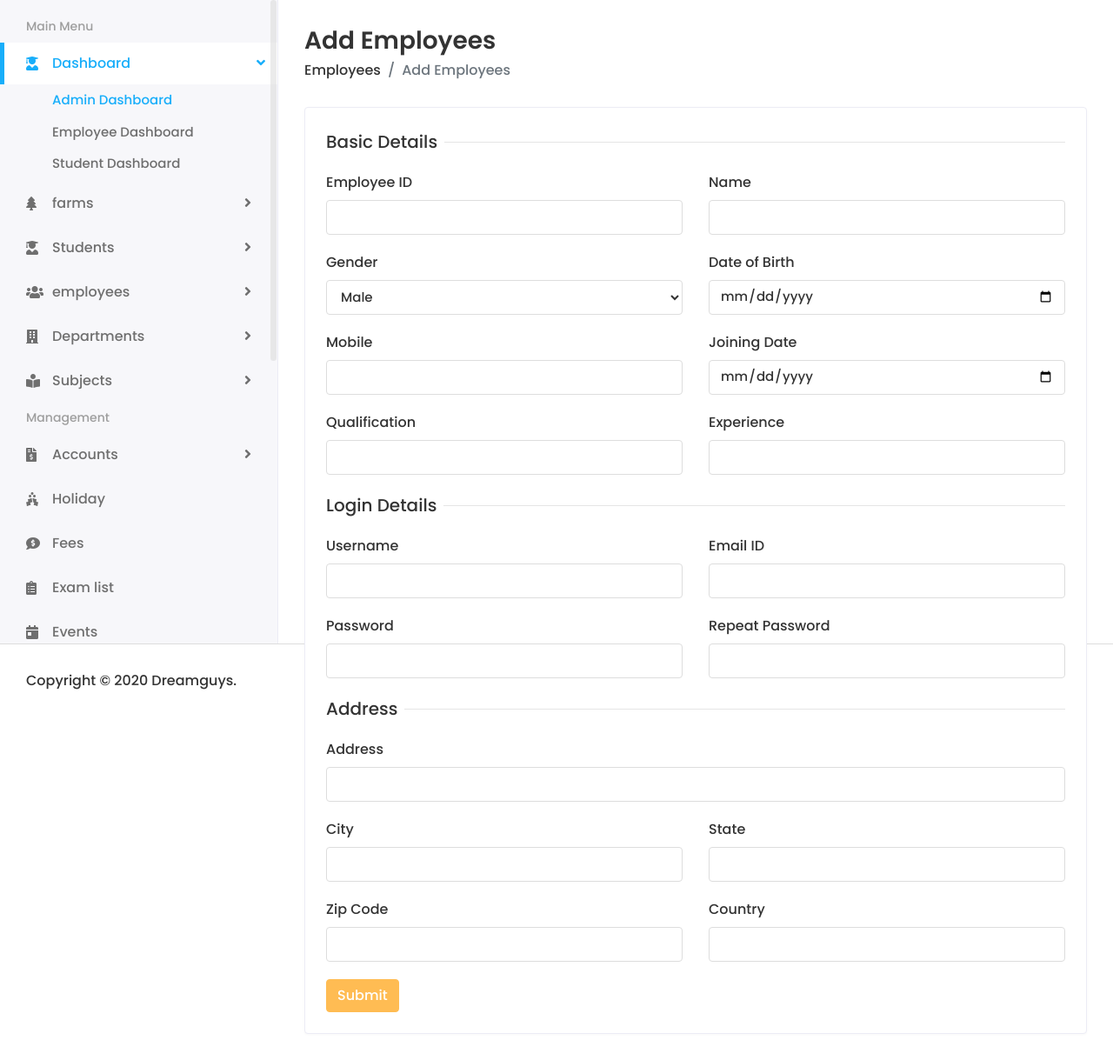
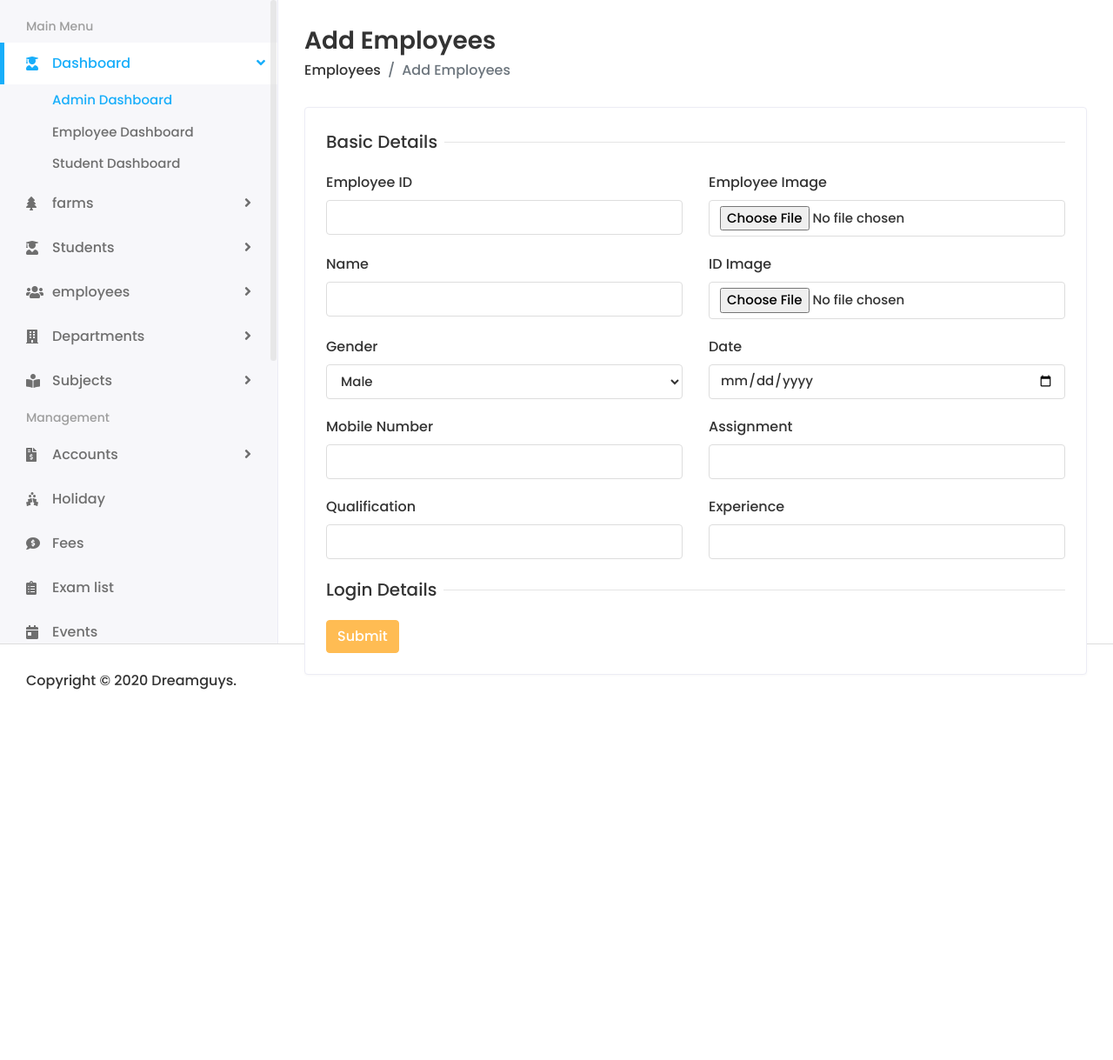
Before and after one commit to Dhe-Reigner/Dhe-Reigner-Media-ministry-website-with-Django, a Django app: page /DASHBOARD/add-employee/ in a window 1280 px wide. Shown: the part 60-1279 px from the top of the page at 87% size. After the commit the page ends 853 px from the top, so only its background shows below. Run offline with Django 5.2, Linux system fonts and the light colour scheme; some libraries are stand-ins or nearby versions.

Commit message:
Additional commits

```diff
--- a/DASHBOARD/forms.py
+++ b/DASHBOARD/forms.py
@@ -1 +1,27 @@
 from django import forms
+from .models import Employee
+
+class EmployeeForm(forms.ModelForm):
+    class Meta:
+        model = Employee
+        fields =  ('id_number','employee_image','name','id_image','gender','date','mobile_number','assignment')
+        labels = {
+            'id_number':'id_number',
+            'employee_image':'',
+            'name':'name',
+            'id_image':'',
+            'gender':'gender',
+            'date':'date',
+            'mobile_number':'mobile_number',
+            'assignment':'assignment'
+        }
+        widgets = {
+            'id_number':forms.NumberInput(attrs={'class':'form-control'}),
+            'employee_image':forms.FileInput(attrs={'class':'form-control'}),
+            'name':forms.TextInput(attrs={'class':'form-control'}),
+            'id_image':forms.FileInput(attrs={'class':'form-control'}),
+            'gender':forms.TextInput(attrs={'class':'form-control'}),
+            'date':forms.DateInput(attrs={'class':'form-control'}),
+            'mobile_number':forms.NumberInput(attrs={'class':'form-control'}),
+            'assignment':forms.TextInput(attrs={'class':'form-control'})
+        }
--- a/DASHBOARD/models.py
+++ b/DASHBOARD/models.py
@@ -6,9 +6,9 @@ import datetime
 # Create your models here.
 class Employee(models.Model):
     id_number = models.IntegerField(primary_key=True)
-    employee_image = models.ImageField(upload_to='Employee_images/')
+    employee_image = models.ImageField(upload_to='Employee_images/',null=True,blank=True)
     name = models.CharField(max_length=100)
-    id_image = models.ImageField(upload_to='ID_images')
+    id_image = models.ImageField(upload_to='ID_images',null=True,blank=True)
     gender = models.CharField(max_length=10,choices=[('Male','Male'),('Female','Female')],null=True,blank=True)
     date = models.DateField(default=datetime.datetime.today)
     mobile_number = models.CharField(max_length=100)
--- a/DASHBOARD/templates/DASHBOARD/base.html
+++ b/DASHBOARD/templates/DASHBOARD/base.html
@@ -148,7 +148,9 @@
                         <a href="#"><i class="fas fa-tree"></i> <span> farms</span> <span class="menu-arrow"></span></a>
                         <ul>
                            <li><a href="{% url 'FARMS/farms' %}">farm List</a></li>
-                           <li><a href="{% url 'FARMS/farm-details' %}">farm View</a></li>
+                           {% for farm in farm_details %}
+                           <li><a href="{% url 'FARMS/farm-details' farm_details.farm_number %}">farm View</a></li>
+                           {% endfor %}
                            <li><a href="add-farm.html">farm Add</a></li>
                            <li><a href="edit-farm.html">farm Edit</a></li>
                         </ul>
--- a/DASHBOARD/templates/EMPLOYEES/add-employee.html
+++ b/DASHBOARD/templates/EMPLOYEES/add-employee.html
@@ -23,7 +23,8 @@
 <div class="col-sm-12">
 <div class="card">
 <div class="card-body">
-<form>
+<form action="{% url 'EMPLOYEES/employee' %}" method="POST" enctype="multipart/form-data">
+    {% csrf_token %}
 <div class="row">
 <div class="col-12">
 <h5 class="form-title"><span>Basic Details</span></h5>
@@ -31,19 +32,31 @@
 <div class="col-12 col-sm-6">
 <div class="form-group">
 <label>Employee ID</label>
-<input type="text" class="form-control">
+        <input type="text" class="form-control" name="id_number">
 </div>
 </div>
 <div class="col-12 col-sm-6">
+    <div class="form-group">
+    <label>Employee Image</label>
+    <input type="file" class="form-control" name="employee_image" accept="image/*">
+    </div>
+    </div>
+<div class="col-12 col-sm-6">
 <div class="form-group">
 <label>Name</label>
-<input type="text" class="form-control">
+<input type="text" class="form-control" name="name">
 </div>
 </div>
 <div class="col-12 col-sm-6">
+    <div class="form-group">
+    <label>ID Image</label>
+    <input type="file" class="form-control" name="id_image" accept="image/*">
+    </div>
+    </div>
+<div class="col-12 col-sm-6">
 <div class="form-group">
 <label>Gender</label>
-<select class="form-control">
+<select class="form-control" name="gender">
 <option>Male</option>
 <option>Female</option>
 <option>Others</option>
@@ -52,93 +65,36 @@
 </div>
 <div class="col-12 col-sm-6">
 <div class="form-group">
-<label>Date of Birth</label>
-<input type="date" class="form-control">
+<label>Date</label>
+<input type="date" class="form-control" name="date">
 </div>
 </div>
 <div class="col-12 col-sm-6">
 <div class="form-group">
-<label>Mobile</label>
-<input type="text" class="form-control">
+<label>Mobile Number</label>
+<input type="text" class="form-control" name="mobile_number">
 </div>
 </div>
 <div class="col-12 col-sm-6">
 <div class="form-group">
-<label>Joining Date</label>
-<input type="date" class="form-control">
+<label>Assignment</label>
+<input type="text" class="form-control" name="assignment">
 </div>
 </div>
 <div class="col-12 col-sm-6">
 <div class="form-group">
 <label>Qualification</label>
-<input class="form-control" type="text">
+<input class="form-control" type="text" name="qualification">
 </div>
 </div>
 <div class="col-12 col-sm-6">
 <div class="form-group">
 <label>Experience</label>
-<input class="form-control" type="text">
+<input class="form-control" type="text" name="experience">
 </div>
 </div>
 <div class="col-12">
 <h5 class="form-title"><span>Login Details</span></h5>
-</div>
-<div class="col-12 col-sm-6">
-<div class="form-group">
-<label>Username</label>
-<input type="text" class="form-control">
-</div>
-</div>
-<div class="col-12 col-sm-6">
-<div class="form-group">
-<label>Email ID</label>
-<input type="email" class="form-control">
-</div>
-</div>
-<div class="col-12 col-sm-6">
-<div class="form-group">
-<label>Password</label>
-<input type="text" class="form-control">
-</div>
-</div>
-<div class="col-12 col-sm-6">
-<div class="form-group">
-<label>Repeat Password</label>
-<input type="text" class="form-control">
-</div>
-</div>
-<div class="col-12">
-<h5 class="form-title"><span>Address</span></h5>
-</div>
-<div class="col-12">
-<div class="form-group">
-<label>Address</label>
-<input type="text" class="form-control">
-</div>
-</div>
-<div class="col-12 col-sm-6">
-<div class="form-group">
-<label>City</label>
-<input type="text" class="form-control">
-</div>
-</div>
-<div class="col-12 col-sm-6">
-<div class="form-group">
-<label>State</label>
-<input type="text" class="form-control">
-</div>
-</div>
-<div class="col-12 col-sm-6">
-<div class="form-group">
-<label>Zip Code</label>
-<input type="text" class="form-control">
-</div>
-</div>
-<div class="col-12 col-sm-6">
-<div class="form-group">
-<label>Country</label>
-<input type="text" class="form-control">
-</div>
 </div>
 <div class="col-12">
 <button type="submit" class="btn btn-primary">Submit</button>
--- a/DASHBOARD/templates/FARMS/farms.html
+++ b/DASHBOARD/templates/FARMS/farms.html
@@ -19,7 +19,7 @@
 </div>
 <div class="card-body">
 <p class="card-text">{{ farm.description }} </p>
-<a class="btn btn-primary" href="#">More Details</a>
+<a class="btn btn-primary" href="{% url 'FARMS/farm-details' farm.farm_number %}">More Details</a>
 </div>
 </div>
 {% endfor %}
--- a/DASHBOARD/urls.py
+++ b/DASHBOARD/urls.py
@@ -11,4 +11,5 @@ urlpatterns = [
     path('departments/',views.departments,name='DEPARTMENTS/departments'),
     path('farms/',views.farms,name='FARMS/farms'),
     path('farm-details/<int:farm_number>',views.farm_details,name='FARMS/farm-details'),
+    path('edit-farm/',views.edit_farm,name='FARMS/edit-farm')
 ]
--- a/DASHBOARD/views.py
+++ b/DASHBOARD/views.py
@@ -1,5 +1,6 @@
 from django.shortcuts import render,get_object_or_404
 from . models import Employee,Farm
+from .forms import EmployeeForm
 
 # Create your views here.
 def index(request):
@@ -24,7 +25,38 @@ def employee_details(request,id_number):
     })
 
 def add_employee(request):
-    return render(request,'EMPLOYEES/add-employee.html')
+    if request.method == 'POST':
+        form = EmployeeForm(request.POST,request.FILES)
+        if form.is_valid():
+            new_id_number = form.cleaned_data['id_number']
+            new_employee_image = form.cleaned_data['employee_image']
+            new_name = form.cleaned_data['name']
+            new_id_image = form.cleaned_data['id_image']
+            new_gender = form.cleaned_data['gender']
+            new_date = form.cleaned_data['date']
+            new_mobile_number = form.cleaned_data['mobile_number']
+            new_assignment = form.cleaned_data['assignment']
+
+            new_employee = Employee(
+                id_number = new_id_number,
+                employee_image = new_employee_image,
+                name = new_name,
+                id_image =new_id_image,
+                gender = new_gender,
+                date = new_date,
+                mobile_number = new_mobile_number,
+                assignment = new_assignment
+            )
+            new_employee.save()
+            return render(request,'EMPLOYEES/employee.html',{
+                'form':EmployeeForm(),
+                'success':True
+            })
+    else:
+        form = EmployeeForm()
+        return render(request,'EMPLOYEES/add-employee.html',{
+            'form':EmployeeForm()
+        })
 
 def edit_employee(request):
     return render(request,'EMPLOYEES/edit-employee.html')
@@ -38,5 +70,11 @@ def farms(request):
         'farms':farms
     })
 
-def farm_details(request):
-    return render(request,'FARMS/farm-details.html')
+def farm_details(request,farm_number):
+    farm_details = get_object_or_404(Farm,farm_number=farm_number)
+    return render(request,'FARMS/farm-details.html',{
+        'farm_details':farm_details
+    })
+
+def edit_farm(request):
+    return render(request,'FARMs/edit-farm.html')
--- a/Website/settings.py
+++ b/Website/settings.py
@@ -110,11 +110,11 @@ USE_TZ = True
 # https://docs.djangoproject.com/en/5.2/howto/static-files/
 
 STATIC_URL = 'static/'
-STATICFILES_URL = ['static']
+STATICFILES_URL = ['static/']
 
 
 MEDIA_URL ='/media/'
-MEDIA_ROOT = os.path.join(BASE_DIR,'media')
+MEDIA_ROOT = os.path.join(BASE_DIR,'media/')
 
 
 # STATICFILES_FINDERS = [
```
Also changed, not shown: DASHBOARD/templates/FARMS/farm-details.html (+10 -17 lines), DASHBOARD/migrations/0005_alter_employee_employee_image_and_more.py (added), DASHBOARD/templates/FARMS/edit-farm.html (added), db.sqlite3.
